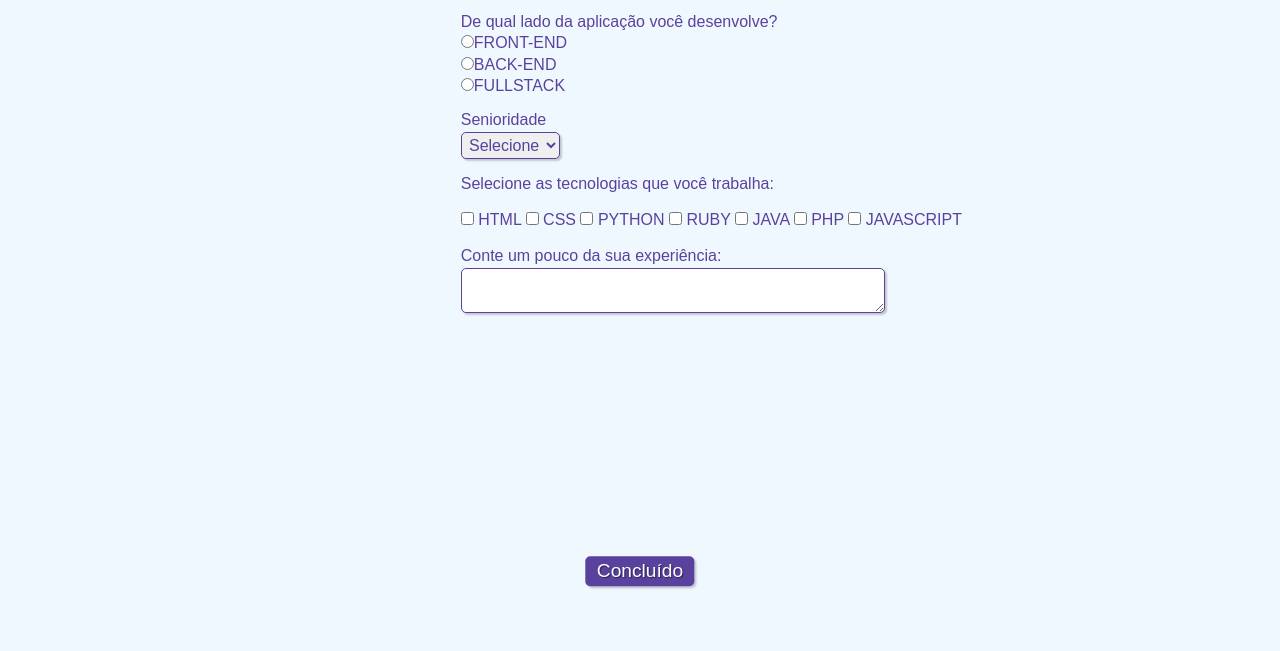
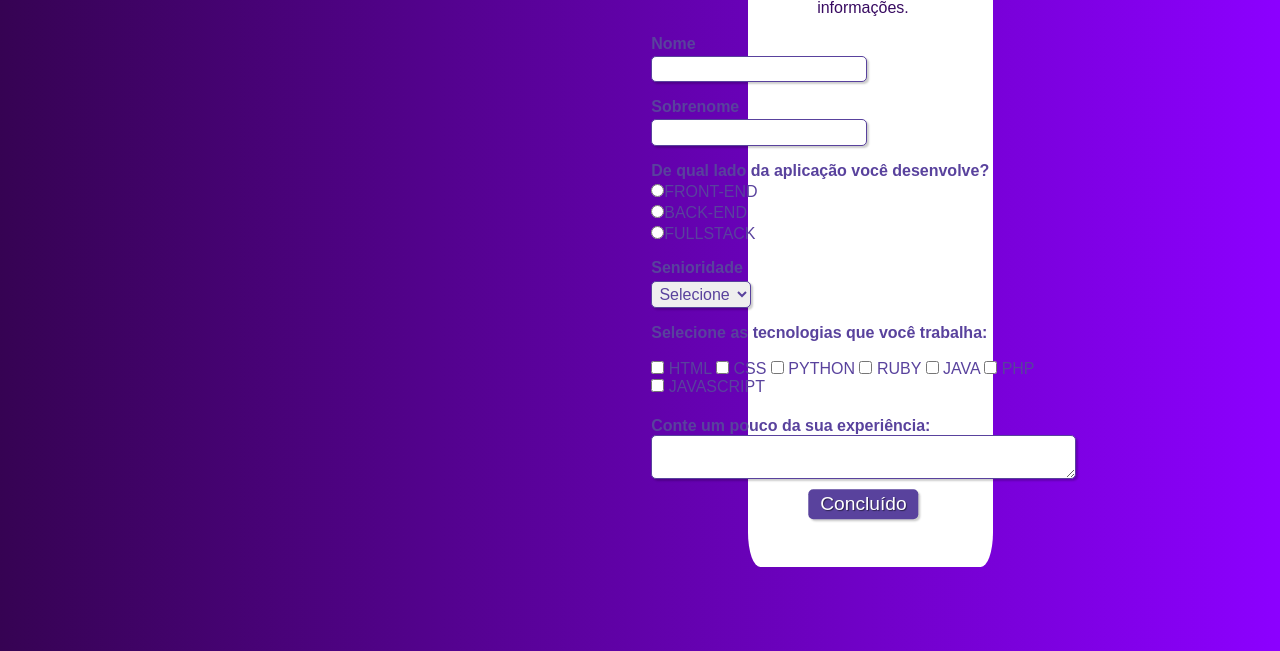
Before and after one commit to juliaeduarda-rg/Formulario-HTML-CSS, a plain HTML site: page formulario.html in a window 1280 px wide. Shown: the part 149-800 px from the top of the page. Drawn offline with Linux system fonts and the light colour scheme.

Commit message:
Deixando mais bonito :)
mudando algumas coisas no layout

```diff
--- a/formulario.css
+++ b/formulario.css
@@ -6,13 +6,31 @@
 #title{
     font-family: sans-serif;
     color: #380B61;
-    margin-left: 7%;
+    margin-left: 10%;
+    margin-top: 10%;
+    padding-left: 10%;
+}
+.fundo{
+    background-color: white;
+    width: 40%;
+    border-radius: 5%;
+    margin-top: 3%;
+    padding-left: 5%;
+    padding-right: 8%;
+    padding-top: 6px;
+    padding-bottom: 3%;
+    top: 80%;
+    left: 50%;
+    justify-content: center;
+    justify-items: center;
 }
 
 #subtitulo{
     font-family: sans-serif;
     color: #380B61;
-    margin-left: 10%;
+    margin-left: 13%;
+    margin-top: 3%;
+    padding-left: 12%;
 }
 
 #check {
@@ -24,13 +42,16 @@ fieldset{
 }
 
 body{
-    background-color: #F0F8FF;
+    background: linear-gradient(to left, rgb(140, 0, 255),#360353);
     font-family: sans-serif;
     font-size: 1em;
     color: #59429d;
     margin-left:36%;
     margin-top: 2%;
     justify-content: center;
+    justify-items: center;
+    justify-self: center;
+    border: rgb(159, 123, 224);
 }
 
 input, select, textarea,button{
@@ -85,11 +106,9 @@ fieldset.grupo .campo{
     padding:0.2em 0.6em;
     box-shadow: 2px 2px 2px rgba(0,0,0,0.2);
     text-shadow: 1px 1px 1px rgba(0,0,0,0.5);
-    position: absolute;
-    top: 90%;
-    left: 50%;
-    margin-right: -50%;
     transform: translate(-50%, -50%);
+    margin-left: 50%;
+    margin-top: 2%;
 }
 
 .botao:hover{
--- a/formulario.html
+++ b/formulario.html
@@ -8,6 +8,7 @@
     <title>Formulário</title>
 </head>
 <body>
+    <div class="fundo">
     <div>
         <h1 id="title">Cadastro de devs</h1>
         <p id="subtitulo">Complete suas informações.</p>
@@ -25,7 +26,7 @@
             </div>
         </fieldset>
             <div class="campo">
-                <label>De qual lado da aplicação você desenvolve?</label>
+                <label><strong>De qual lado da aplicação você desenvolve?</strong></label>
                 <label>
                     <input type="radio" nome="devweb" value="frontend">FRONT-END
                 </label>
@@ -37,7 +38,7 @@
                 </label>
             </div>
             <div class="campo">
-                <label for="senioridade">Senioridade</label>
+                <label for="senioridade"><strong>Senioridade</strong></label>
                 <select id="senioridade">
                     <option selected disabled value="">Selecione</option>
                     <option>Junior</option>
@@ -47,23 +48,24 @@
             </div>
             <fieldset class="grupo">
                 <div id="check">
-                    <label>Selecione as tecnologias que você trabalha:</label><br><br>
+                    <label><strong>Selecione as tecnologias que você trabalha:</strong></label><br><br>
                     <input type="checkbox" id="tecnologia1" nome="tecnologia1" value="HTML"> HTML
                     <input type="checkbox" id="tecnologia2" nome="tecnologia2" value="CSS"> CSS
                     <input type="checkbox" id="tecnologia3" nome="tecnologia3" value="PYTHON"> PYTHON
                     <input type="checkbox" id="tecnologia4" nome="tecnologia4" value="RUBY"> RUBY
                     <input type="checkbox" id="tecnologia5" nome="tecnologia5" value="JAVA"> JAVA
-                    <input type="checkbox" id="tecnologia6" nome="tecnologia6" value="PHP"> PHP
+                    <input type="checkbox" id="tecnologia6" nome="tecnologia6" value="PHP"> PHP<br>
                     <input type="checkbox" id="tecnologia7" nome="tecnologia7" value="JAVASCRIPT"> JAVASCRIPT
                 </div>
             </fieldset>
             <div class="campo">
                 <br>
-                <label>Conte um pouco da sua experiência:</label>
+                <label></label><strong>Conte um pouco da sua experiência:</strong></label>
                 <textarea raw="6" style="width: 26em" nome="experiencia" id="experiencia"></textarea>
             </div>
             <button type="submit" class="botao">Concluído</button>
         </fieldset>
     </forms>
+    </div>
 </body>
 </html>
```
